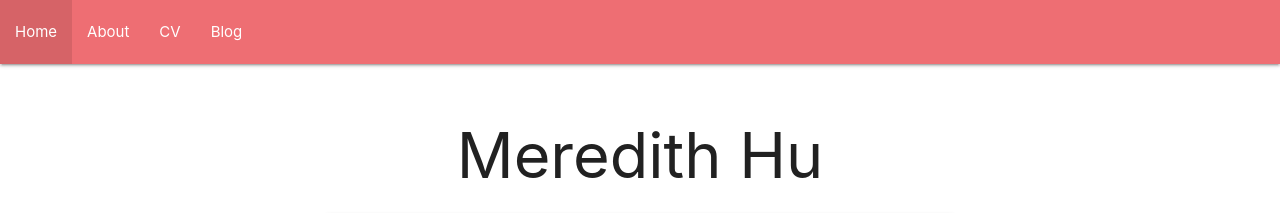
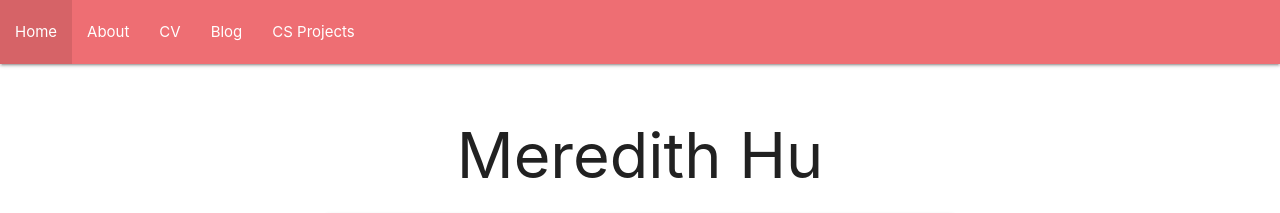
Before and after one commit to meredithmhu/meredithmhu.github.io, a Jekyll site: the page built from index.html, in a window 1280 px wide. Shown: the top 213 px of the page. Built offline with Jekyll 4.4.1, drawn with Linux system fonts in a browser that asks for light colours.

Commit message:
added csprojects page to the navbar

```diff
--- a/_layouts/default.html
+++ b/_layouts/default.html
@@ -13,6 +13,7 @@
 		        	<li><a href="/about">About</a></li>
 	        		<li><a href="/cv">CV</a></li>
 	        		<li><a href="/blog">Blog</a></li>
+				<li><a href="/CSprojs">CS Projects</a></li>
 	    		</ul>
 			</nav>
 			<div class="container">
```
